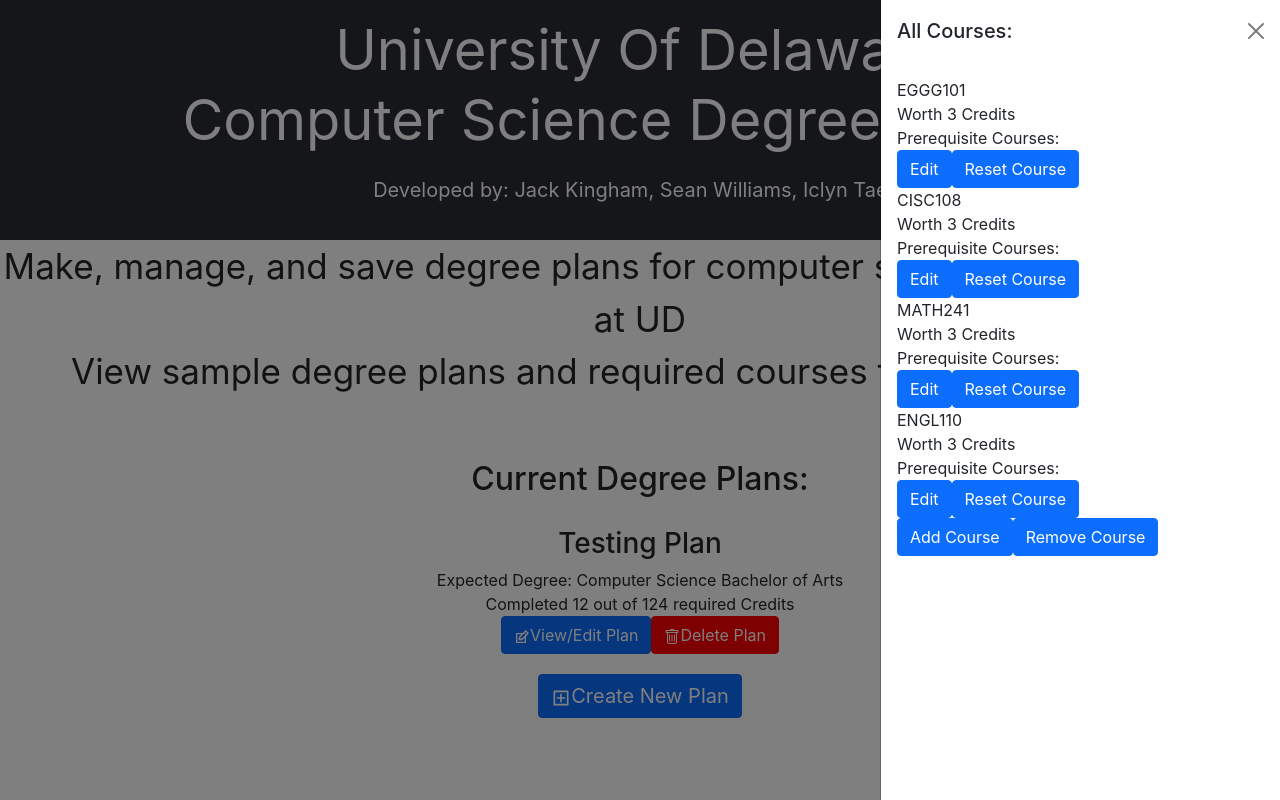
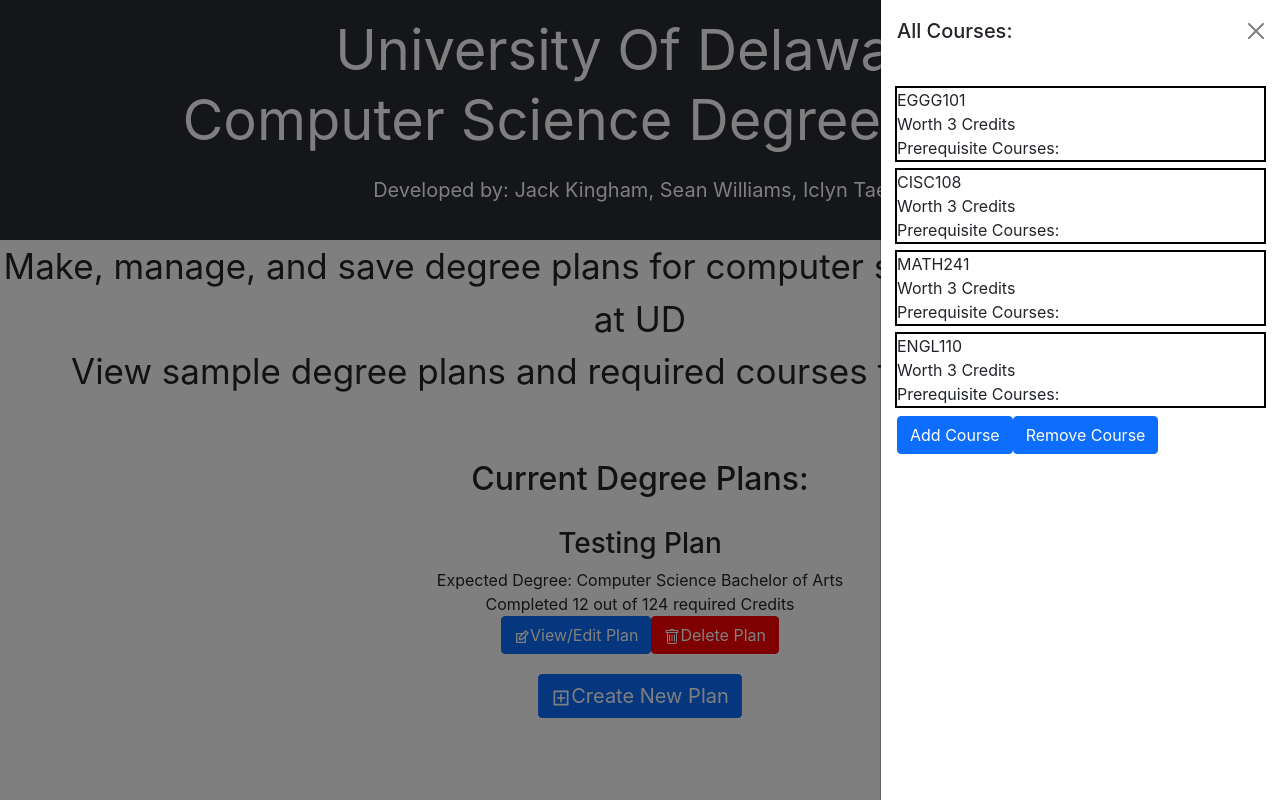
Before and after one commit to UD-CISC275-S22/cis-scheduler-team-26, a React (Create React App) app: page / in a window 1280 px wide. Both pictures are taken after a click on the button "View All Courses". Built offline with nearby package versions, Linux system fonts and the light colour scheme.

Commit message:
Made a course render as its own component. For use in CourseList.

```diff
--- a/src/Components/CourseListComponents/CoursesList.tsx
+++ b/src/Components/CourseListComponents/CoursesList.tsx
@@ -1,6 +1,7 @@
 import React, { useState } from "react";
 import { Course } from "../../Interfaces/course";
 import { Button, Form } from "react-bootstrap";
+import { RenderCourse } from "./RenderCourse";
 import "./CoursesList.css";
 
 type ChangeEvent = React.ChangeEvent<HTMLTextAreaElement | HTMLInputElement>;
@@ -103,50 +104,11 @@
     }
     return (
         <div>
-            {courses.map(
-                (curr: Course): JSX.Element => (
-                    <div key={curr.courseName + curr.id}>
-                        {curr.courseName + curr.id}
-                        <div>Worth {curr.numCredits} Credits</div>
-                        <div>
-                            Prerequisite Courses:{" "}
-                            {curr.preReq.map(
-                                (pre: Course): JSX.Element => (
-                                    <div key={curr.courseName + curr.id}>
-                                        {pre.courseName + pre.id}
-                                    </div>
-                                )
-                            )}
-                        </div>
-                        {removingCourse && (
-                            <Button
-                                onClick={() =>
-                                    removeCourse(
-                                        setCourses,
-                                        setOldCourses,
-                                        courses,
-                                        oldCourses,
-                                        curr
-                                    )
-                                }
-                                style={{ backgroundColor: "red" }}
-                            >
-                                Delete
-                            </Button>
-                        )}
-                        <Button
-                            onClick={() => {
-                                setEditCourse(true), saveCourse(curr);
-                            }}
-                        >
-                            Edit
-                        </Button>
-                        <Button onClick={() => resetCourse(curr)}>
-                            Reset Course
-                        </Button>
-                    </div>
-                )
-            )}
+            {courses.map((curr: Course) => (
+                <div key={curr.courseName + curr.id.toString()}>
+                    <RenderCourse Course={curr}></RenderCourse>
+                </div>
+            ))}
             <Button onClick={() => setAddCourse(!addingCourse)}>
                 Add Course
             </Button>
--- /dev/null
+++ b/src/Components/CourseListComponents/RenderCourse.css
@@ -0,0 +1,6 @@
+.courselist-course {
+    outline-style: solid;
+    outline-width: 2px;
+    outline-color: black;
+    margin-block: 10px;
+}
--- a/src/Components/CourseListComponents/RenderCourse.tsx
+++ b/src/Components/CourseListComponents/RenderCourse.tsx
@@ -1,7 +1,23 @@
 import React from "react";
 import { Course } from "../../Interfaces/course";
+import "./RenderCourse.css";
 
 //Renders a specific course
-export function RenderCourse(course: Course): JSX.Element {
-    return <div>{course.courseName}</div>;
+export function RenderCourse({ Course }: { Course: Course }): JSX.Element {
+    return (
+        <div className="courselist-course">
+            {Course.courseName + Course.id}
+            <div>Worth {Course.numCredits} Credits</div>
+            <div>
+                Prerequisite Courses:{" "}
+                {Course.preReq.map(
+                    (pre: Course): JSX.Element => (
+                        <div key={Course.courseName + Course.id}>
+                            {pre.courseName + pre.id}
+                        </div>
+                    )
+                )}
+            </div>
+        </div>
+    );
 }
```
